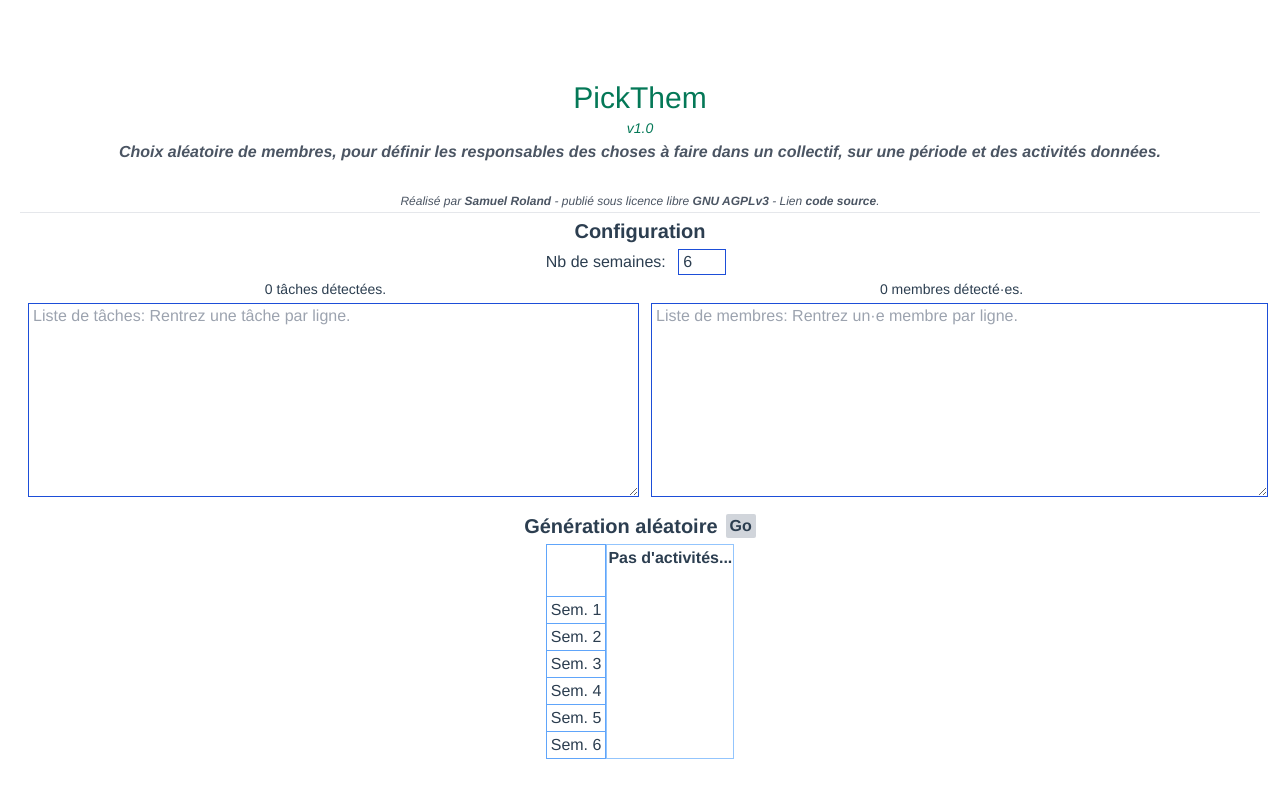
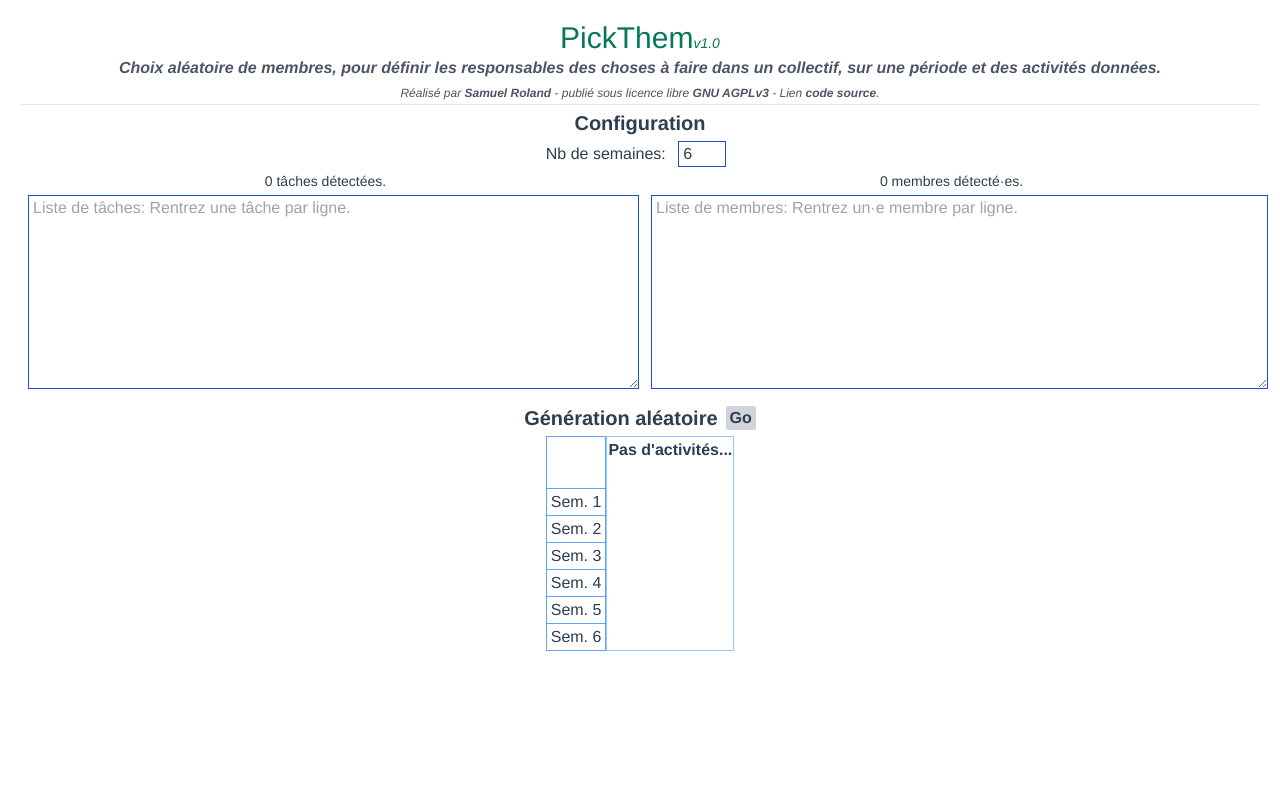
Before and after one commit to samuelroland/PickThem, a Vue app: page / in a window 1280 px wide. Built offline with nearby package versions, Linux system fonts and the light colour scheme.

Commit message:
Refactor for SEO and some indents

```diff
--- a/src/App.vue
+++ b/src/App.vue
@@ -1,18 +1,18 @@
 <template>
-<div class="p-5">
-  <Pick />
+  <div class="p-5">
+    <Pick />
   </div>
 </template>
 
 <script>
-import Pick from './components/Pick.vue'
+import Pick from "./components/Pick.vue";
 
 export default {
-  name: 'App',
+  name: "App",
   components: {
     Pick
   }
-}
+};
 </script>
 
 <style>
@@ -22,6 +22,5 @@ export default {
   -moz-osx-font-smoothing: grayscale;
   text-align: center;
   color: #2c3e50;
-  margin-top: 60px;
 }
 </style>
--- a/src/components/Pick.vue
+++ b/src/components/Pick.vue
@@ -1,6 +1,6 @@
 <template>
   <div class="text-green-700">
-    <h1 class="text-3xl">PickThem</h1>
+    <h1 class="text-3xl inline">PickThem</h1>
     <span class="text-sm italic" title="Publié le 30.07.2021.">v1.0</span>
   </div>
   <div class="text-gray-600 italic">
@@ -11,7 +11,6 @@
       Choix aléatoire de membres, pour définir les responsables des choses à
       faire dans un collectif, sur une période et des activités données.
     </h4>
-    <br />
     <span class="text-xs"
       >Réalisé par
       <a href="https://github.com/samuelroland" target="_blank"
```
